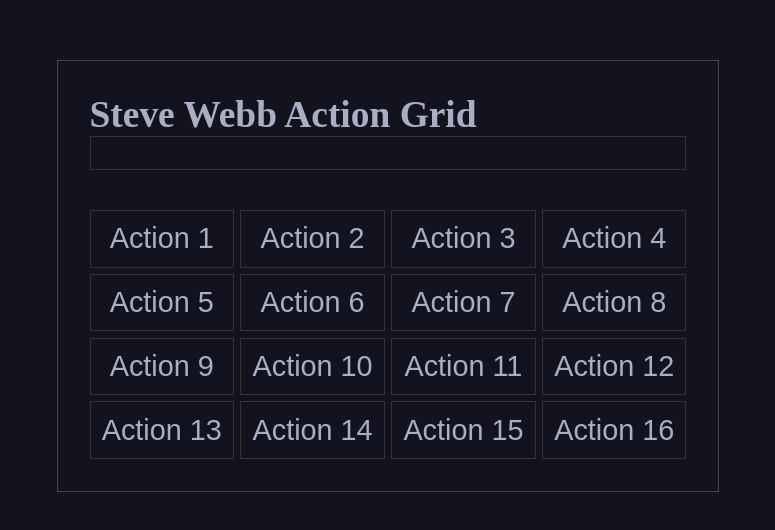
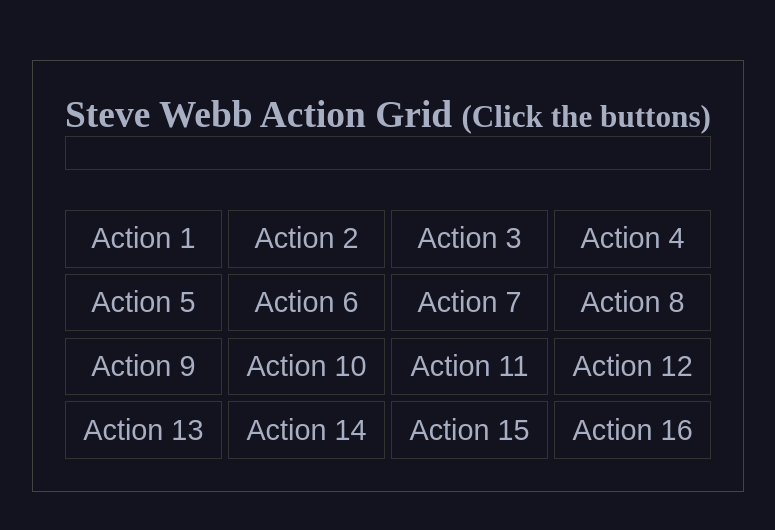
Before and after one commit to AvonRiver/js-action-grid, a plain HTML site: page index.html in a window 1280 px wide. Shown: the part 124-654 px from the top of the page, without its empty margins (252-1027 px from the left). Drawn offline with Linux system fonts and the light colour scheme.

Commit message:
Added click the buttons

```diff
--- a/index.html
+++ b/index.html
@@ -12,7 +12,7 @@
 <body>
 
     <div id="grid-actions">
-        <h3>Steve Webb Action Grid</h3>
+        <h3>Steve Webb Action Grid <small> (Click the buttons)</small></h3>
         <div data-screen class="screen"></div>
         <div class="btns">
             <button data-btn>Action 1</button>
```
